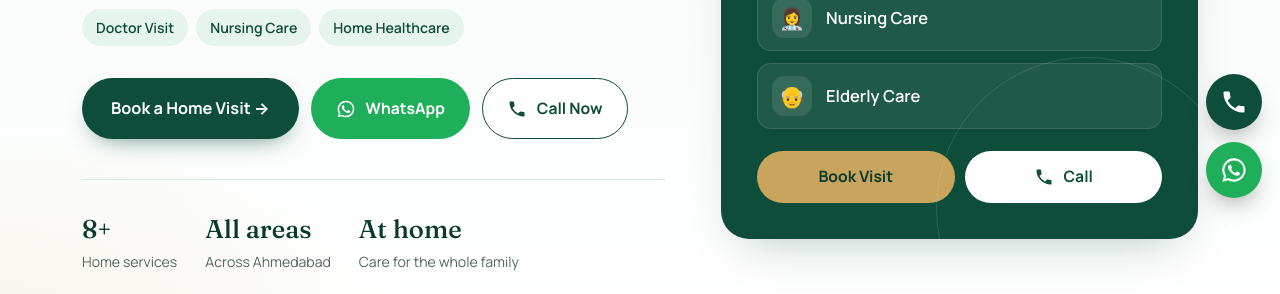
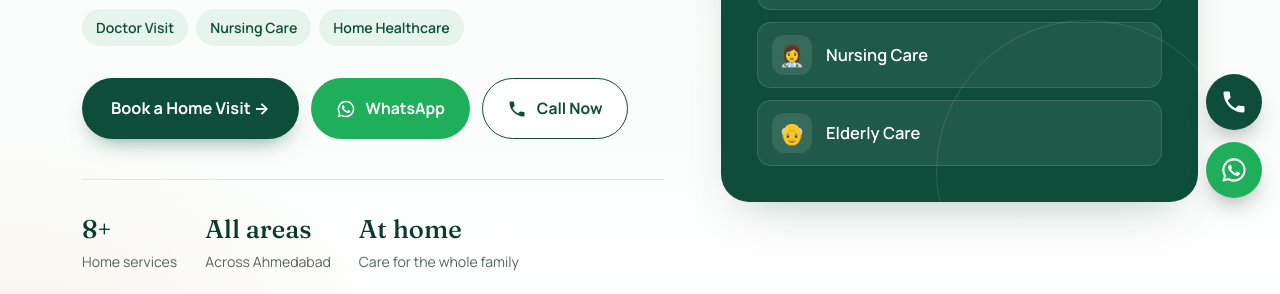
Before and after one commit to MeetCS50/geetahomecare, a plain HTML site: page public/index.html in a window 1280 px wide. Shown: the part 506-800 px from the top of the page. Drawn offline with Linux system fonts and the light colour scheme.

Commit message:
Design change

```diff
--- a/public/index.html
+++ b/public/index.html
@@ -288,10 +288,7 @@ footer a:hover{color:#fff}
         <li><span>👩‍⚕️</span>Nursing Care</li>
         <li><span>👴</span>Elderly Care</li>
       </ul>
-      <div class="hc-actions">
-        <a class="btn btn-gold" href="#book">Book Visit</a>
-        <a class="btn btn-light" href="tel:+917096989395"><svg aria-hidden="true"><use href="#i-phone"/></svg>Call</a>
-      </div>
+
     </aside>
   </div>
 </section>
```
